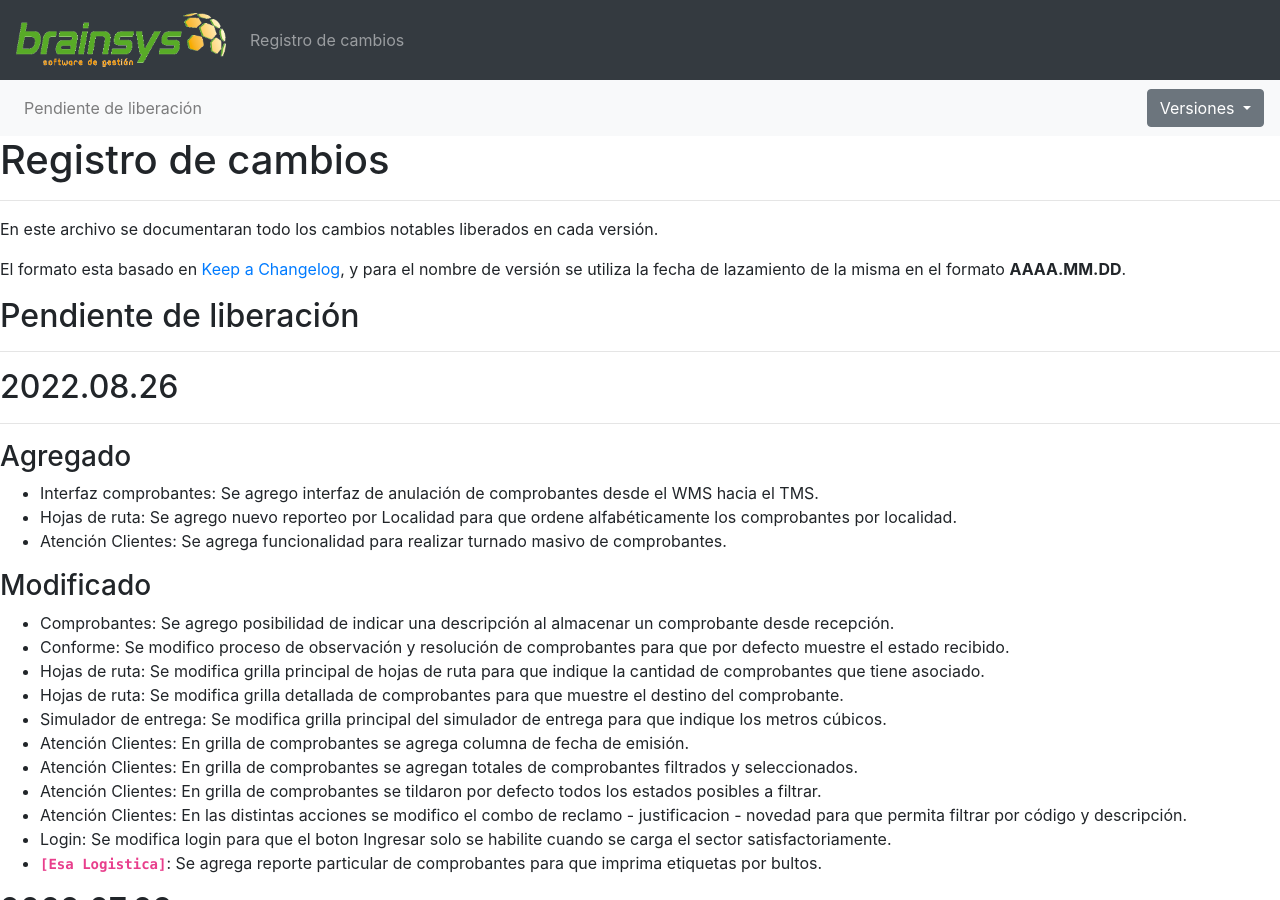
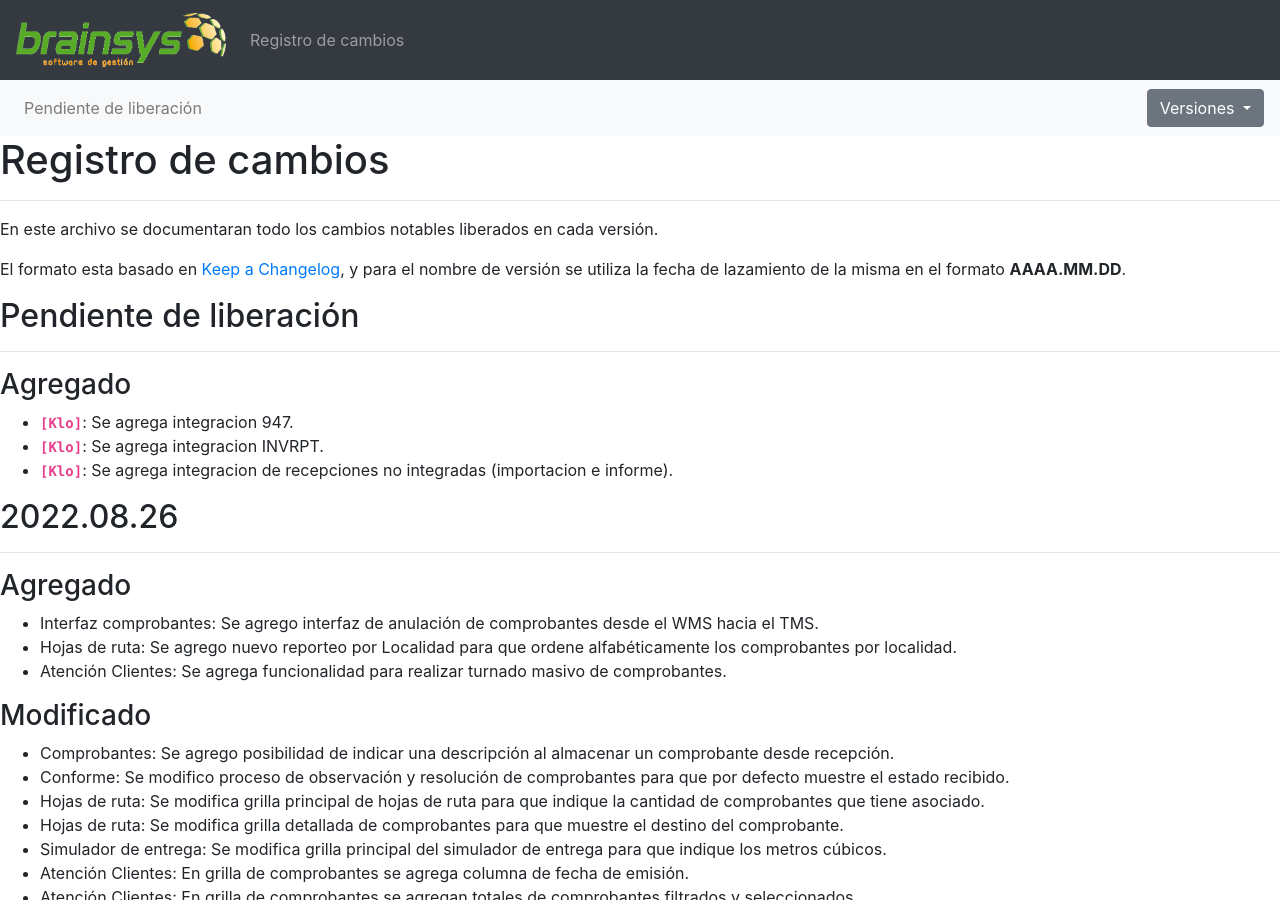
Before and after one commit to brainsys-arsaad/versionado, a Jekyll site: the page built from registro-cambios.markdown, in a window 1280 px wide and 900 px high. Built offline with Jekyll 4.4.1, drawn with Linux system fonts in a browser that asks for light colours.

Commit message:
Update registro-cambios.markdown

```diff
--- a/registro-cambios.markdown
+++ b/registro-cambios.markdown
@@ -73,6 +73,11 @@ El formato esta basado en [Keep a Changelog](https://keepachangelog.com/es-ES/1.
 
 ## Pendiente de liberación
 ---
+
+### Agregado
+- **`[Klo]`**: Se agrega integracion 947.
+- **`[Klo]`**: Se agrega integracion INVRPT.
+- **`[Klo]`**: Se agrega integracion de recepciones no integradas (importacion e  informe).
 
 ## 2022.08.26
 ---
```
